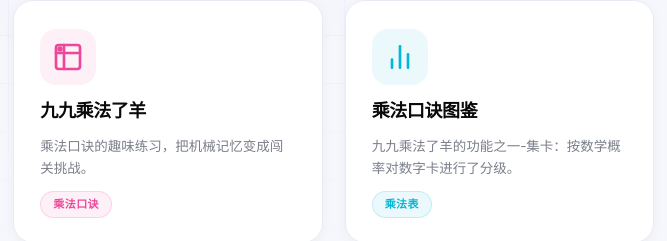
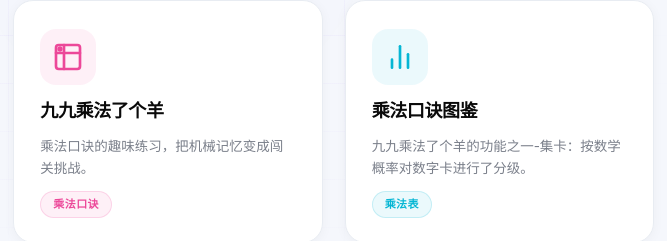
Before and after one commit to dingxiaodongtech/dingxiaodongtech.github.io, a plain HTML site: page index.html in a window 1280 px wide. Shown: the part 493-734 px from the top of the page, 472-1139 px from the left. Drawn offline with Linux system fonts and the light colour scheme.

Commit message:
Update index.html

```diff
--- a/index.html
+++ b/index.html
@@ -405,11 +405,11 @@
                 <span class="tag">运算定律</span>
             </a>
 
-            <a href="九九乘法了羊.html" class="card pink">
+            <a href="九九乘法了个羊.html" class="card pink">
                 <div class="card-icon-wrap">
                     <svg viewBox="0 0 24 24" fill="none" stroke="currentColor" stroke-width="2" stroke-linecap="round" stroke-linejoin="round"><rect x="3" y="3" width="18" height="18" rx="2"/><line x1="3" y1="9" x2="21" y2="9"/><line x1="9" y1="3" x2="9" y2="21"/><circle cx="6" cy="6" r="1"/></svg>
                 </div>
-                <h3>九九乘法了羊</h3>
+                <h3>九九乘法了个羊</h3>
                 <p>乘法口诀的趣味练习，把机械记忆变成闯关挑战。</p>
                 <span class="tag">乘法口诀</span>
             </a>
@@ -419,7 +419,7 @@
                     <svg viewBox="0 0 24 24" fill="none" stroke="currentColor" stroke-width="2" stroke-linecap="round" stroke-linejoin="round"><line x1="18" y1="20" x2="18" y2="10"/><line x1="12" y1="20" x2="12" y2="4"/><line x1="6" y1="20" x2="6" y2="14"/></svg>
                 </div>
                 <h3>乘法口诀图鉴</h3>
-                <p>九九乘法了羊的功能之一-集卡：按数学概率对数字卡进行了分级。</p>
+                <p>九九乘法了个羊的功能之一-集卡：按数学概率对数字卡进行了分级。</p>
                 <span class="tag">乘法表</span>
             </a>
         </div>
```
